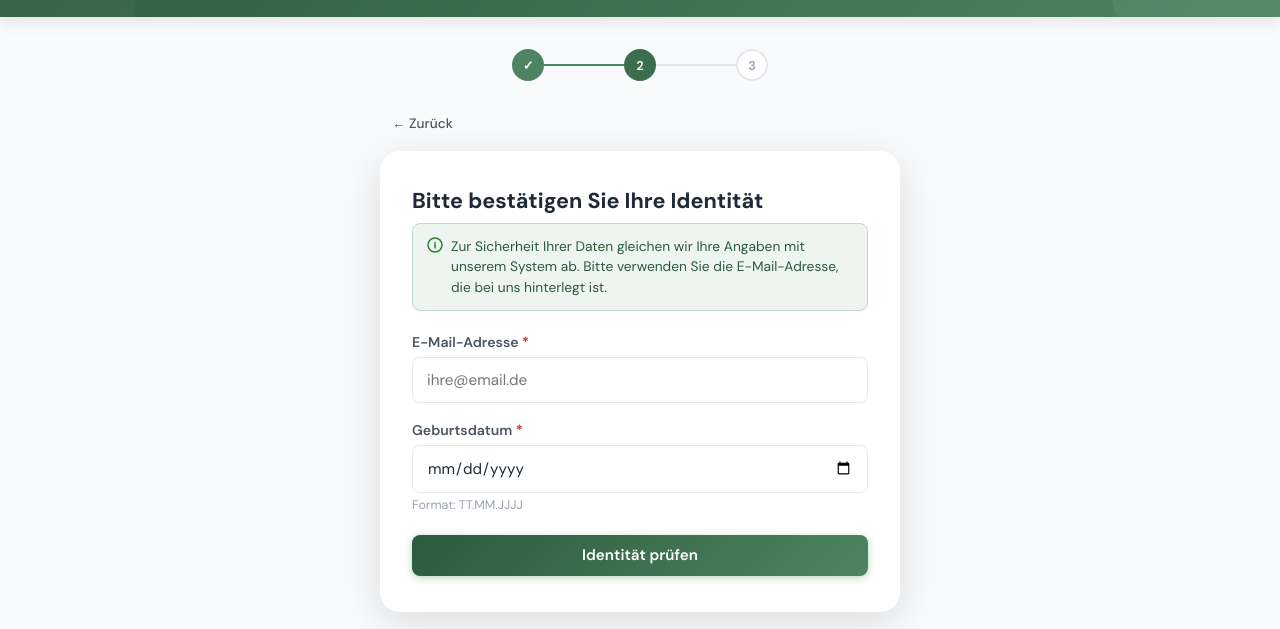
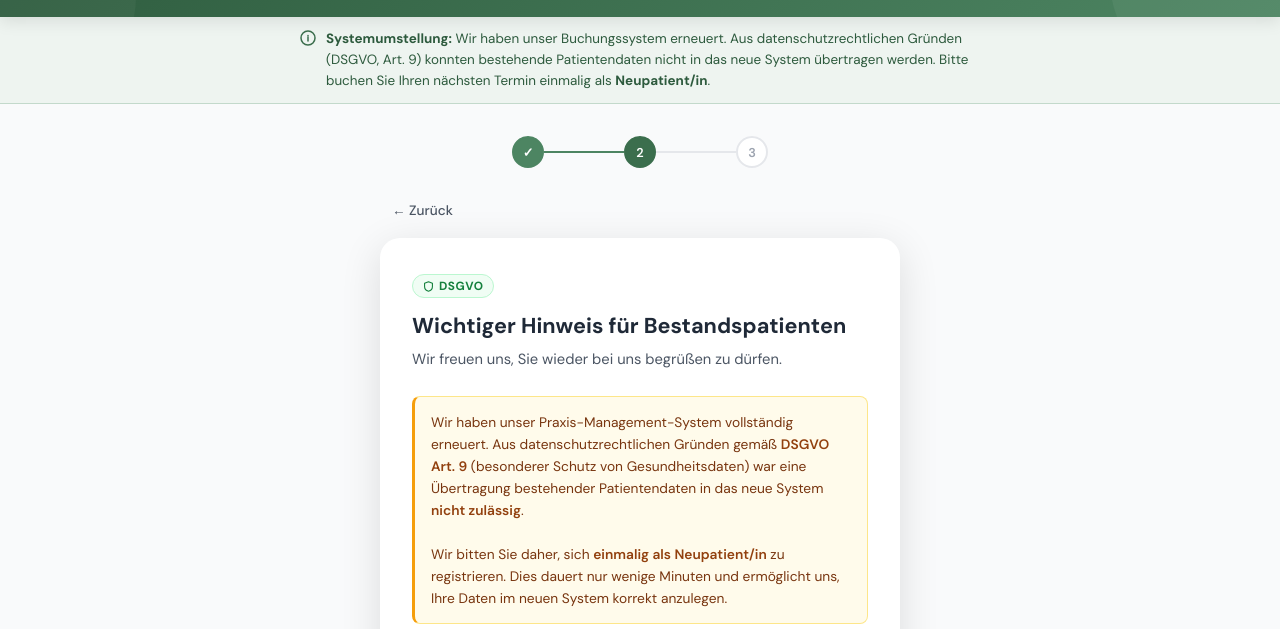
Before and after one commit to 8squaredai/termin-website, a plain HTML site: page index.html in a window 1280 px wide. Both pictures are taken after a click on the button "Ja, ich bin bereits Patient/in". Shown: the part 117-746 px from the top of the page. Drawn offline with Linux system fonts and the light colour scheme; a script that the page names is missing.

Commit message:
Update index.html
version with temp disabled bestandspatient

```diff
--- a/index.html
+++ b/index.html
@@ -958,6 +958,77 @@
     }
 
     /* =====================
+       MIGRATION BANNER
+    ===================== */
+    .migration-banner {
+      background: var(--green-soft);
+      border-bottom: 1px solid var(--green-border);
+      padding: 12px 20px;
+      display: flex;
+      align-items: flex-start;
+      justify-content: center;
+      gap: 10px;
+    }
+
+    .migration-banner-inner {
+      display: flex;
+      align-items: flex-start;
+      gap: 10px;
+      max-width: 680px;
+      width: 100%;
+    }
+
+    .migration-banner svg {
+      flex-shrink: 0;
+      margin-top: 1px;
+      color: var(--green-mid);
+    }
+
+    .migration-banner-text {
+      font-size: .84rem;
+      color: var(--green-dark);
+      line-height: 1.55;
+    }
+
+    .migration-banner-text strong {
+      font-weight: 700;
+      color: var(--green-dark);
+    }
+
+    /* =====================
+       STEP 1b – BESTANDSPATIENT INFO
+    ===================== */
+    .dsgvo-badge {
+      display: inline-flex;
+      align-items: center;
+      gap: 5px;
+      background: #f0fdf4;
+      border: 1px solid #bbf7d0;
+      border-radius: 20px;
+      padding: 3px 10px;
+      font-size: .74rem;
+      font-weight: 700;
+      color: #15803d;
+      letter-spacing: .04em;
+      text-transform: uppercase;
+      margin-bottom: 14px;
+    }
+
+    .migration-info-box {
+      background: #fffbeb;
+      border: 1px solid #fde68a;
+      border-left: 3px solid #f59e0b;
+      border-radius: var(--radius-sm);
+      padding: 14px 16px;
+      margin-bottom: 20px;
+      font-size: .86rem;
+      line-height: 1.6;
+      color: #78350f;
+    }
+
+    .migration-info-box strong { font-weight: 600; color: #92400e; }
+
+    /* =====================
        HIDDEN UTILITY
     ===================== */
     .hidden { display: none !important; }
@@ -986,6 +1057,19 @@
     </div>
   </header>
 
+  <!-- MIGRATION BANNER (Option C) -->
+  <div class="migration-banner" role="note" aria-label="Wichtiger Hinweis zur Systemumstellung">
+    <div class="migration-banner-inner">
+      <svg width="16" height="16" viewBox="0 0 16 16" fill="none" aria-hidden="true">
+        <circle cx="8" cy="8" r="7" stroke="currentColor" stroke-width="1.5"/>
+        <path d="M8 7v4M8 5.5v.5" stroke="currentColor" stroke-width="1.5" stroke-linecap="round"/>
+      </svg>
+      <p class="migration-banner-text">
+        <strong>Systemumstellung:</strong> Wir haben unser Buchungssystem erneuert. Aus datenschutzrechtlichen Gründen (DSGVO, Art.&nbsp;9) konnten bestehende Patientendaten nicht in das neue System übertragen werden. Bitte buchen Sie Ihren nächsten Termin einmalig als <strong>Neupatient/in</strong>.
+      </p>
+    </div>
+  </div>
+
   <!-- MAIN -->
   <main id="mainWrap">
 
@@ -1006,7 +1090,7 @@
       <p class="card-subtext">Waren Sie bereits bei uns in Behandlung?</p>
 
       <div class="choice-grid">
-        <button class="choice-card" onclick="goToStep2()" aria-label="Ja, ich bin bereits Patient/in">
+        <button class="choice-card" onclick="goToStep1b()" aria-label="Ja, ich bin bereits Patient/in">
           <span class="choice-icon" aria-hidden="true">👤</span>
           <div class="choice-label">Ja, ich bin bereits Patient/in</div>
           <div class="choice-sublabel">Bestandspatient/in</div>
@@ -1015,6 +1099,37 @@
           <span class="choice-icon" aria-hidden="true">🌱</span>
           <div class="choice-label">Nein, ich bin Neupatient/in</div>
           <div class="choice-sublabel">Ersttermin buchen</div>
+        </button>
+      </div>
+    </div>
+
+    <!-- ===== STEP 1b: BESTANDSPATIENT INFO (Option B) ===== -->
+    <div id="step1b" class="hidden" role="region" aria-labelledby="step1b-heading">
+      <div class="back-row">
+        <button class="btn btn-ghost" onclick="goToStep1()">
+          ← Zurück
+        </button>
+      </div>
+      <div class="card">
+        <div class="dsgvo-badge" aria-hidden="true">
+          <svg width="11" height="11" viewBox="0 0 14 14" fill="none">
+            <path d="M7 1L2 3v4c0 2.76 2.13 5.35 5 6 2.87-.65 5-3.24 5-6V3L7 1z" stroke="currentColor" stroke-width="1.4" stroke-linejoin="round"/>
+          </svg>
+          DSGVO
+        </div>
+        <h2 class="card-heading" id="step1b-heading">Wichtiger Hinweis für Bestandspatienten</h2>
+        <p class="card-subtext">Wir freuen uns, Sie wieder bei uns begrüßen zu dürfen.</p>
+
+        <div class="migration-info-box">
+          Wir haben unser Praxis-Management-System vollständig erneuert. Aus datenschutzrechtlichen Gründen gemäß
+          <strong>DSGVO Art.&nbsp;9</strong> (besonderer Schutz von Gesundheitsdaten) war eine Übertragung bestehender Patientendaten
+          in das neue System <strong>nicht zulässig</strong>.<br><br>
+          Wir bitten Sie daher, sich <strong>einmalig als Neupatient/in</strong> zu registrieren. Dies dauert nur wenige Minuten
+          und ermöglicht uns, Ihre Daten im neuen System korrekt anzulegen.
+        </div>
+
+        <button class="btn btn-primary" onclick="openCalEmbed(false, null)">
+          Als Neupatient/in buchen →
         </button>
       </div>
     </div>
@@ -1307,7 +1422,7 @@
     /* =====================
        STEP NAVIGATION
     ===================== */
-    const FLOW_STEPS = ['step1', 'step2', 'step3success', 'step3fail', 'stepCal', 'stepBookingConfirm'];
+    const FLOW_STEPS = ['step1', 'step1b', 'step2', 'step3success', 'step3fail', 'stepCal', 'stepBookingConfirm'];
 
     function showStep(id) {
       FLOW_STEPS.forEach(s => document.getElementById(s).classList.add('hidden'));
@@ -1337,6 +1452,12 @@
     function goToStep1() {
       showStep('step1');
       updateProgress(1);
+      setCalLayout(false);
+    }
+
+    function goToStep1b() {
+      showStep('step1b');
+      updateProgress(2);
       setCalLayout(false);
     }
 
```
